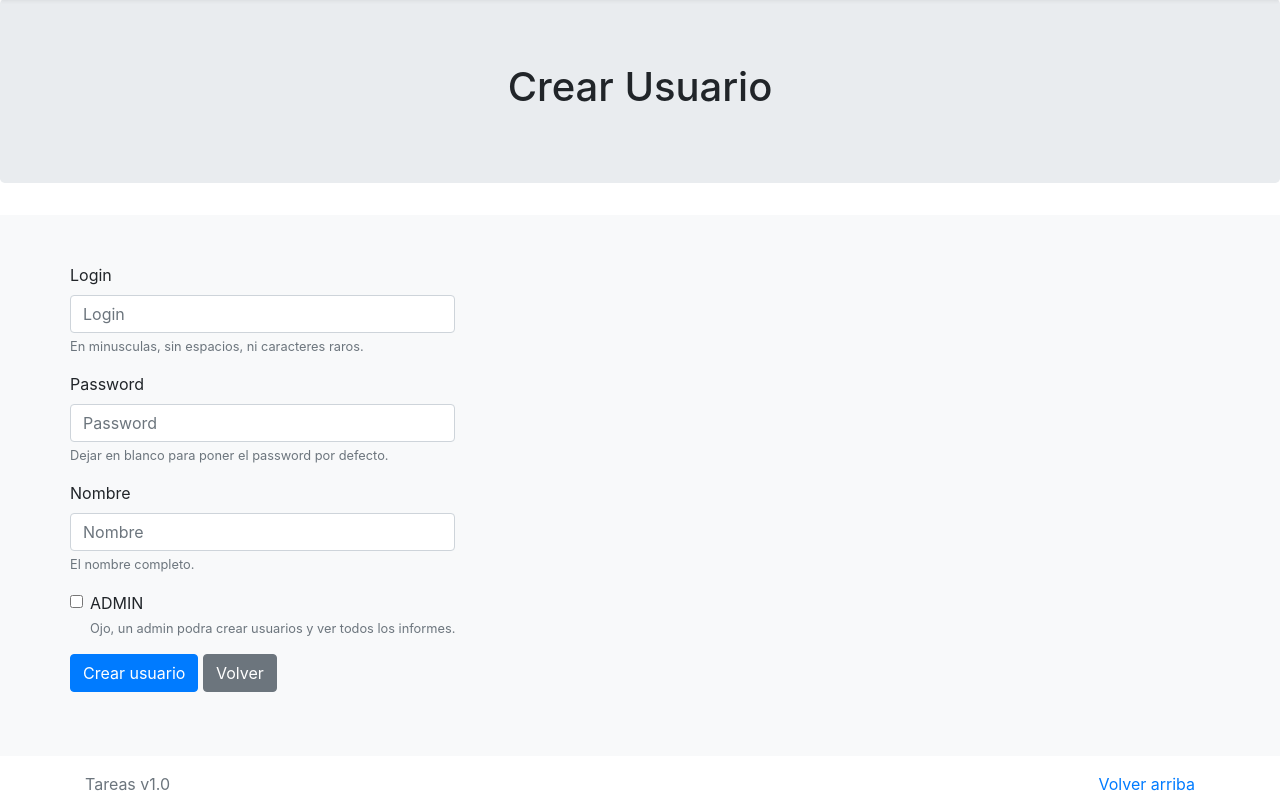
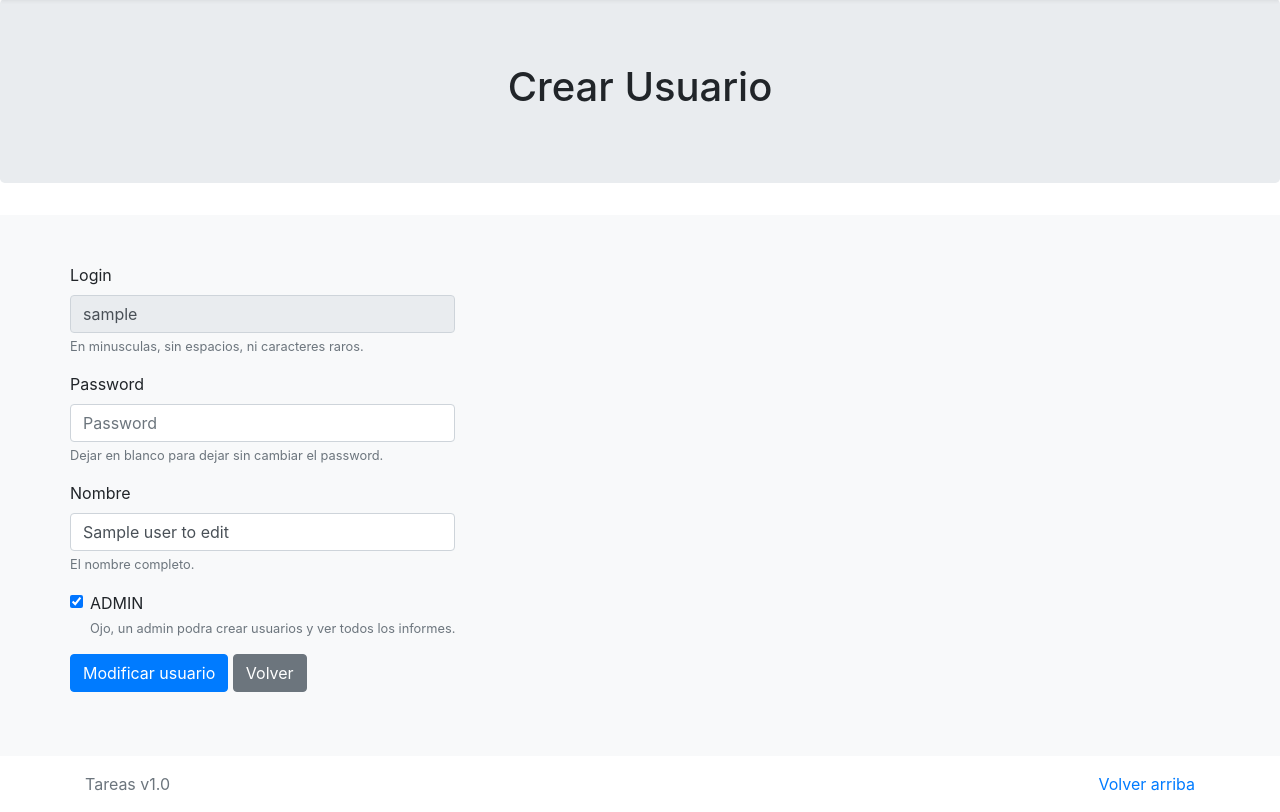
Before and after one commit to joan16v/symfony5-tasks-app, a Symfony app: template templates/createUser.html.twig in a window 1280 px wide. Shown: the part 57-869 px from the top of the page. Run offline with Twig, Linux system fonts and the light colour scheme; the template is opened without the code that fills it: most values are stand-ins (such as "Sample title", 1, 10 or a date in 2020); some libraries are stand-ins or nearby versions.

Commit message:
edit user

```diff
--- a/templates/admin.html.twig
+++ b/templates/admin.html.twig
@@ -38,7 +38,7 @@
                                         <td>{{ row.login }}</td>
                                         <td>{{ row.name }}</td>
                                         <td>
-                                            <a href=""><i class="fa fa-edit" aria-hidden="true"></i></a>
+                                            <a href="{{ path("app_admin_edit_user", {id: row.id}) }}"><i class="fa fa-edit" aria-hidden="true"></i></a>
                                         </td>
                                     </tr>
                                 {% endfor %}
--- a/templates/createUser.html.twig
+++ b/templates/createUser.html.twig
@@ -21,28 +21,42 @@
                 <div class="row">
                     <div class="table-responsive-xl">
                         <form action="" method="POST">
+                            {% if userToEdit is defined %}
+                                <input type="hidden" name="id" value="{{ userToEdit.id }}" />
+                            {% endif %}
+
                             <div class="form-group">
                                 <label for="login">Login</label>
-                                <input type="text" class="form-control" id="login" name="login" placeholder="Login" autocomplete="off">
+                                <input type="text" class="form-control" id="login" name="login" placeholder="Login" autocomplete="off" {% if userToEdit is defined %}value="{{ userToEdit.login }}" readonly{% endif %} />
                                 <small id="loginHelp" class="form-text text-muted">En minusculas, sin espacios, ni caracteres raros.</small>
                             </div>
                             <div class="form-group">
                                 <label for="password">Password</label>
-                                <input type="password" class="form-control" id="password" name="password" placeholder="Password">
-                                <small id="passwordHelp" class="form-text text-muted">Dejar en blanco para poner el password por defecto.</small>
+                                <input type="password" class="form-control" id="password" name="password" placeholder="Password" />
+                                {% if userToEdit is defined %}
+                                    <small id="passwordHelp" class="form-text text-muted">Dejar en blanco para dejar sin cambiar el password.</small>
+                                {% else %}
+                                    <small id="passwordHelp" class="form-text text-muted">Dejar en blanco para poner el password por defecto.</small>
+                                {% endif %}
                             </div>
                             <div class="form-group">
                                 <label for="name">Nombre</label>
-                                <input type="text" class="form-control" id="name" name="name" placeholder="Nombre">
+                                <input type="text" class="form-control" id="name" name="name" placeholder="Nombre" {% if userToEdit is defined %}value="{{ userToEdit.name }}"{% endif %} />
                                 <small id="nameHelp" class="form-text text-muted">El nombre completo.</small>
                             </div>
                             <div class="form-group form-check">
-                                <input type="checkbox" class="form-check-input" id="admin" name="admin">
+                                <input type="checkbox" class="form-check-input" id="admin" name="admin" {% if (userToEdit is defined) and (userToEdit.admin == true) %}checked{% endif %} />
                                 <label class="form-check-label" for="admin">ADMIN</label>
                                 <small id="adminHelp" class="form-text text-muted">Ojo, un admin podra crear usuarios y ver todos los informes.</small>
                             </div>
 
-                            <button type="submit" class="btn btn-primary">Crear usuario</button>
+                            <button type="submit" class="btn btn-primary">
+                                {% if userToEdit is defined %}
+                                    Modificar usuario
+                                {% else %}
+                                    Crear usuario
+                                {% endif %}
+                            </button>
                             <button type="button" class="btn btn-secondary" onclick="window.location='{{ path("app_admin") }}'">Volver</button>
                         </form>
                     </div>
```
Also changed, not shown: src/Controller/AdminController.php (+49 -0 lines).
